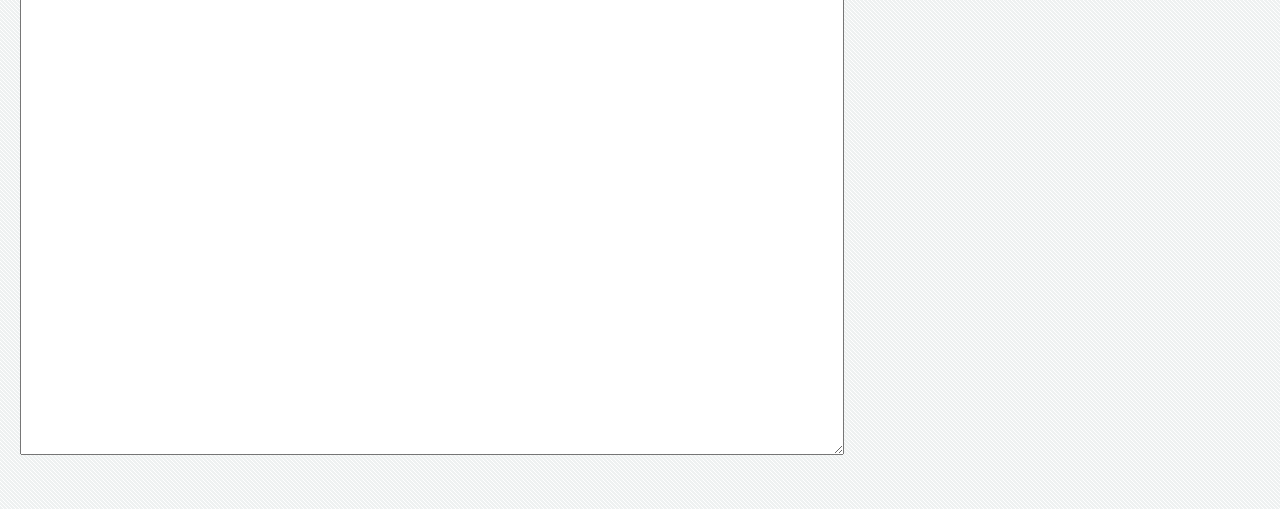
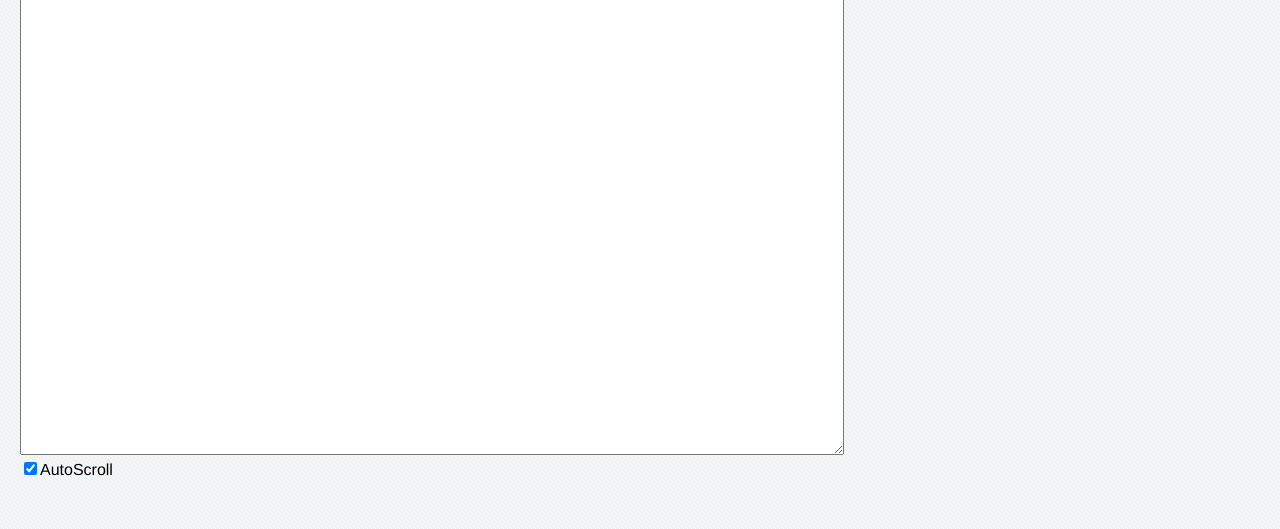
Before and after one commit to ArduPilot/CustomBuild, a Flask app: template templates/generate.html in a window 1280 px wide. Shown: the part 411-940 px from the top of the page. Run offline with Flask 2, Linux system fonts and the light colour scheme; the template is opened without the code that fills it: most values are stand-ins (such as "Sample title", 1, 10 or a date in 2020); parts of the project's set-up code (start-up, migrations or seed data) failed here and were passed over.

Commit message:
added AutoScroll checkbox

```diff
--- a/templates/generate.html
+++ b/templates/generate.html
@@ -36,10 +36,9 @@
     <textarea
         id="build_output" rows="30" cols="100" readonly autocomplete="off">
     </textarea>
-    <script>
+    <br><input type="checkbox" id="AutoScroll" checked>AutoScroll<script>
       function reload() {
             var output = document.getElementById('build_output');
-            output.scrollTop = output.scrollHeight;
             var xhr = new XMLHttpRequest();
             xhr.open('GET', "/builds/{{token}}/build.log");
 
@@ -51,6 +50,11 @@
             xhr.onload = function() {
                 if (xhr.status == 200) {
                     output.textContent = xhr.responseText;
+
+                    var scrollcheck = document.getElementById('AutoScroll');
+                    if (scrollcheck.checked) {
+                        output.scrollTop = output.scrollHeight;
+                    }
                     if (xhr.responseText.includes("BUILD_FINISHED")) {
                         return;
                     }
```
